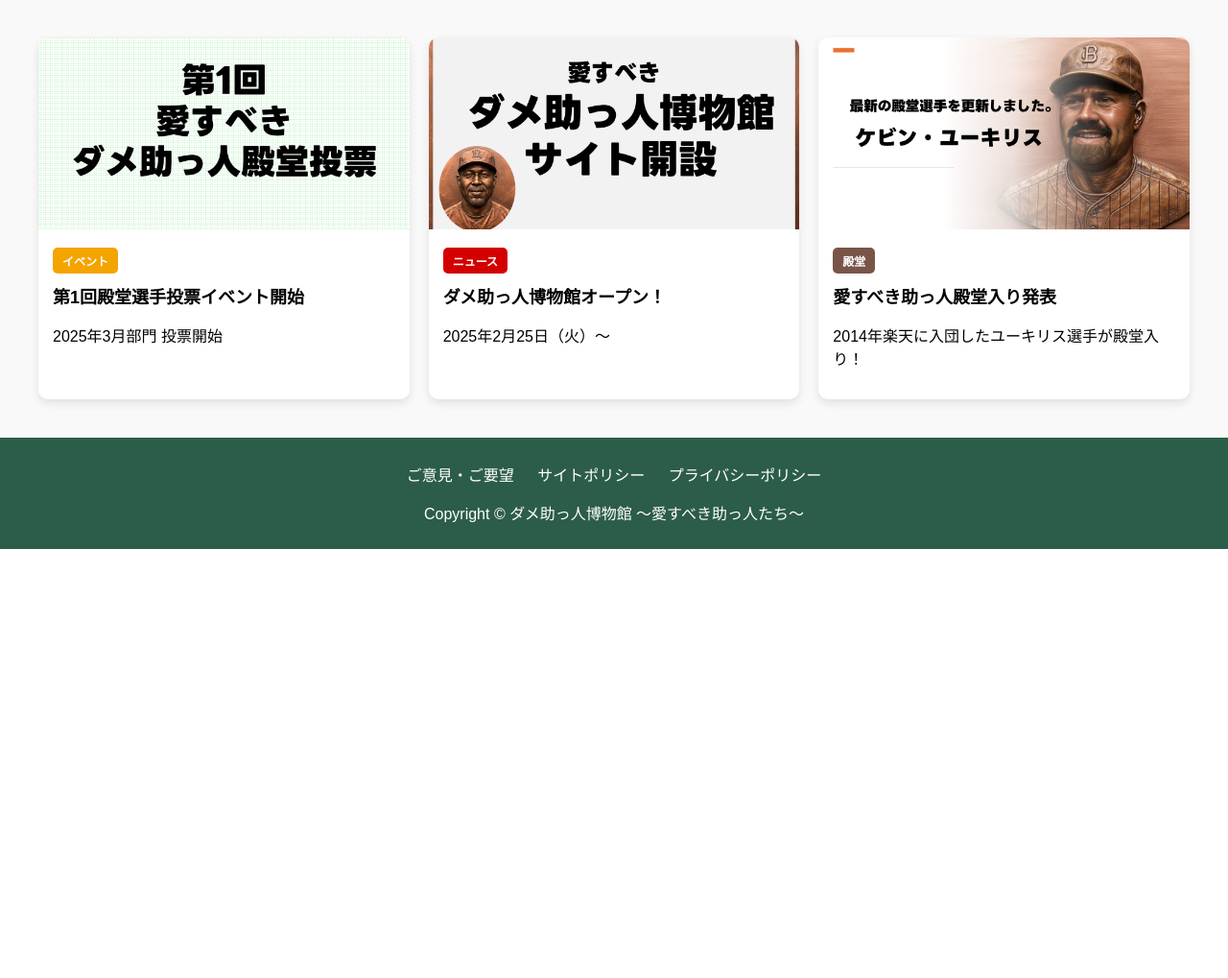
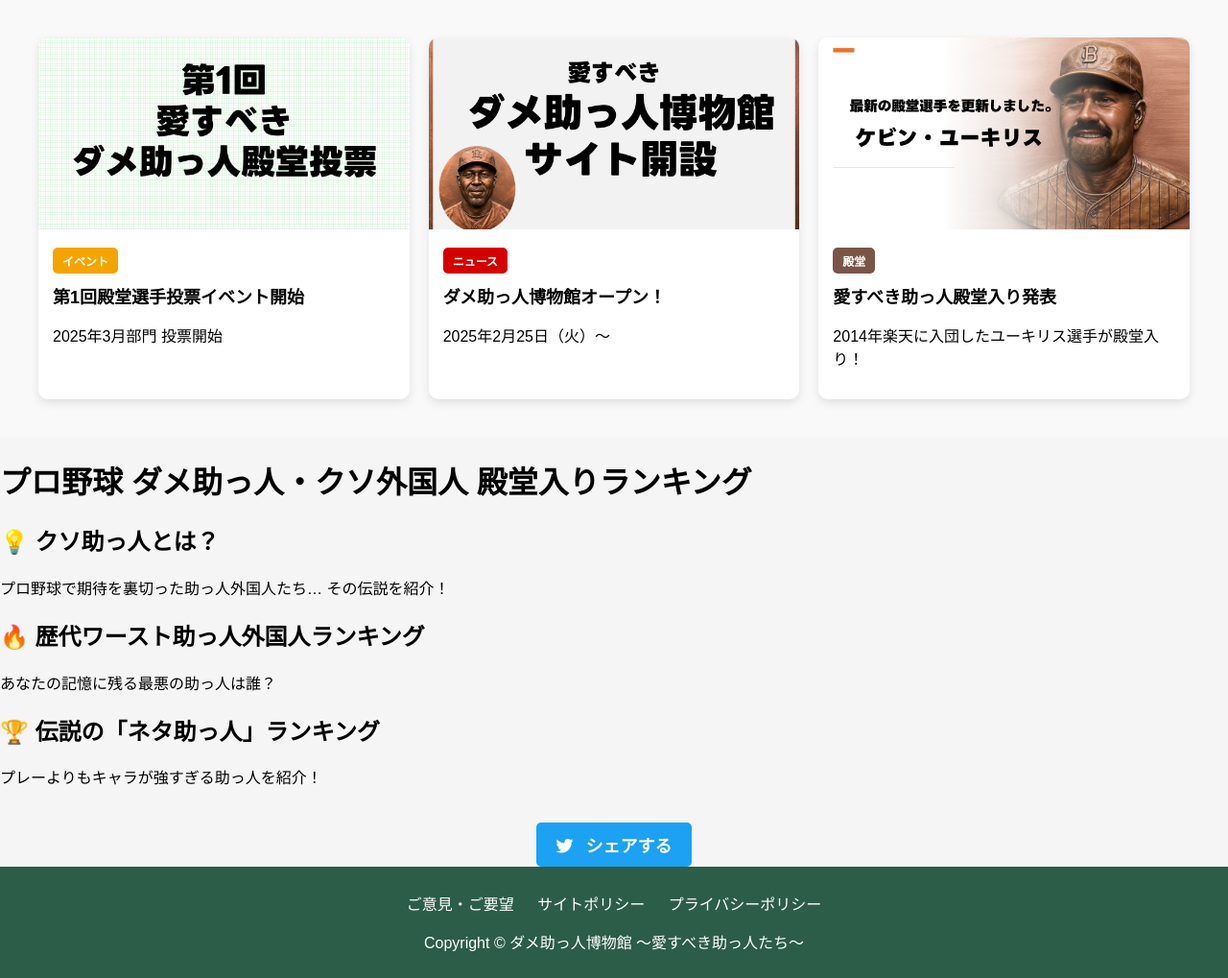
Before and after one commit to Shirakura-Kazuki/MyDjango_ver001, a Django app: page /hello/ in a window 1280 px wide. Shown: the part 1202-2221 px from the top of the page at 96% size. Before the commit the page ends 1774 px from the top, so only its background shows below. Run offline with Django 5.2, Linux system fonts and the light colour scheme.

Commit message:
SNS_addtest

```diff
--- a/helloApp/templates/helloApp/base.html
+++ b/helloApp/templates/helloApp/base.html
@@ -16,9 +16,24 @@
     gtag('config', 'G-CWCWMBNQ9R');
     </script>
 
+    <!-- OGP (Open Graph Protocol) メタタグ （テスト実装）-->
+        <meta property="og:title" content="{% block og_title %}プロ野球ダメ助っ人博物館 | クソ助っ人・ダメ外国人ランキング{% endblock %}">
+        <meta property="og:description" content="{% block og_description %}日本プロ野球（NPB）の歴代「クソ助っ人」「ダメ外国人」「ハズレ外国人」選手を紹介！爆笑エピソード＆ランキングあり！{% endblock %}">
+        <meta property="og:image" content="{% static 'images/og_image.png' %}">
+        <meta property="og:url" content="{{ request.build_absolute_uri }}">
+        <meta property="og:type" content="website">
+        <meta name="twitter:card" content="summary_large_image">
+        <meta name="twitter:title" content="{% block twitter_title %}プロ野球ダメ助っ人博物館 | クソ助っ人・ダメ外国人ランキング{% endblock %}">
+        <meta name="twitter:description" content="{% block twitter_description %}日本プロ野球（NPB）の歴代「クソ助っ人」「ダメ外国人」「ハズレ外国人」選手を紹介！{% endblock %}">
+        <meta name="twitter:image" content="{% static 'images/og_image.png' %}">
+        <meta name="twitter:site" content="@official_Chawai">
+        <meta name="twitter:creator" content="@official_Chawai">
+
     <meta charset="UTF-8">
     <meta name="viewport" content="width=device-width, initial-scale=1.0">
-    <title>{% block title %}プロ野球ダメ助っ人博物館{% endblock %}</title>
+    <title>{% block title %}プロ野球ダメ助っ人博物館 | クソ助っ人・ダメ外国人伝説の助っ人選手殿堂おもしろエピソード334選ランキング{% endblock %}</title>
+    <meta name="description" content="{% block meta_description %}日本プロ野球（NPB）の歴代「クソ助っ人」「ダメ外国人」「ハズレ外国人」選手を紹介！爆笑エピソード＆ランキングあり！{% endblock %}">
+
     <link rel="icon" href="{% static 'images/logimg_main.png' %}">
     <link rel="stylesheet" href="{% static 'css/base_style.css' %}">
     {% block extra_css %}{% endblock %}
@@ -126,6 +141,42 @@
         </script>
     </div>
 
+    <div class="twitter-share">
+        <a href="https://twitter.com/intent/tweet?text=【爆笑】歴代ダメ助っ人外国人選手！&url={{ request.build_absolute_uri }}&via=official_Chawai&hashtags=プロ野球,ダメ助っ人,クソ助っ人"
+           target="_blank" rel="noopener noreferrer">
+            <i class="fa-brands fa-twitter"></i> シェアする
+        </a>
+    </div>
+
+    <style>
+    .twitter-share {
+        margin-top: 20px;
+        text-align: center;
+    }
+
+    .twitter-share a {
+        display: inline-block;
+        background-color: #1DA1F2;
+        color: #fff;
+        padding: 10px 20px;
+        border-radius: 5px;
+        text-decoration: none;
+        font-size: 18px;
+        font-weight: bold;
+        transition: background 0.3s;
+    }
+
+    .twitter-share a:hover {
+        background-color: #0d8be6;
+    }
+
+    .twitter-share i {
+        margin-right: 8px;
+    }
+    </style>
+
+
+
     <!-- フッター -->
     <footer>
         <ul>
--- a/helloApp/templates/helloApp/home.html
+++ b/helloApp/templates/helloApp/home.html
@@ -8,7 +8,9 @@
 {% include 'customPage.html' %}
 
 
-{% block title %}ホーム - プロ野球ダメ助っ人博物館{% endblock %}
+{% block title %}プロ野球の歴代助っ人外国人ホーム | ダメ助っ人博物館{% endblock %}
+{% block meta_description %}プロ野球を彩る名外国人選手・助っ人外国人選手を紹介しています。中でも、期待外れ伝説のハズレダメ助っ人外国人選手を集めた殿堂博物館です{% endblock %}
+
 
 {% block content %}
     <!-- 重要なお知らせ(モック：next（<p>にはデータベースに入っている最新のニュースを更新出来るようにする）) -->
@@ -126,4 +128,15 @@
         </div>
     </section>
 
+    <h1>プロ野球 ダメ助っ人・クソ外国人 殿堂入りランキング</h1>
+
+    <h2>💡 クソ助っ人とは？</h2>
+    <p>プロ野球で期待を裏切った助っ人外国人たち… その伝説を紹介！</p>
+
+    <h2>🔥 歴代ワースト助っ人外国人ランキング</h2>
+    <p>あなたの記憶に残る最悪の助っ人は誰？</p>
+
+    <h2>🏆 伝説の「ネタ助っ人」ランキング</h2>
+    <p>プレーよりもキャラが強すぎる助っ人を紹介！</p>
+
 {% endblock %}
--- a/helloApp/views.py
+++ b/helloApp/views.py
@@ -4,6 +4,7 @@ import os , json
 from .models import Player
 from django.conf import settings
 from django.views import View
+from django.http import HttpResponse
 
 
 # ニュースページ：ニュースの一覧を表示
@@ -96,11 +97,12 @@ def policy_2(request):
 def question(request):
     return render(request, 'helloApp/question.html')  # question.htmlを表示
 
-from django.http import HttpResponse
+
+
 
 def robots_txt(request):
     content = """User-agent: *
-Disallow:
+Allow: /
 
 Sitemap: https://baseball-love-helper-museum.onrender.com/sitemap.xml"""
     return HttpResponse(content, content_type="text/plain")
--- a/myDJ/urls.py
+++ b/myDJ/urls.py
@@ -15,7 +15,6 @@ urlpatterns = [
     path('hello/', include('helloApp.urls')),
 
     path("sitemap.xml", sitemap, {"sitemaps": sitemaps}, name="sitemap"),
-    # path("robots.txt", robots_txt, name="robots_txt"),  # robots.txt を追加
 ]
 
 # 画像ファイルのURLパターンを追加
```
Also changed, not shown: helloApp/templates/helloApp/player_detail.html (+10 -0 lines), static/images/og_image.png (added).
